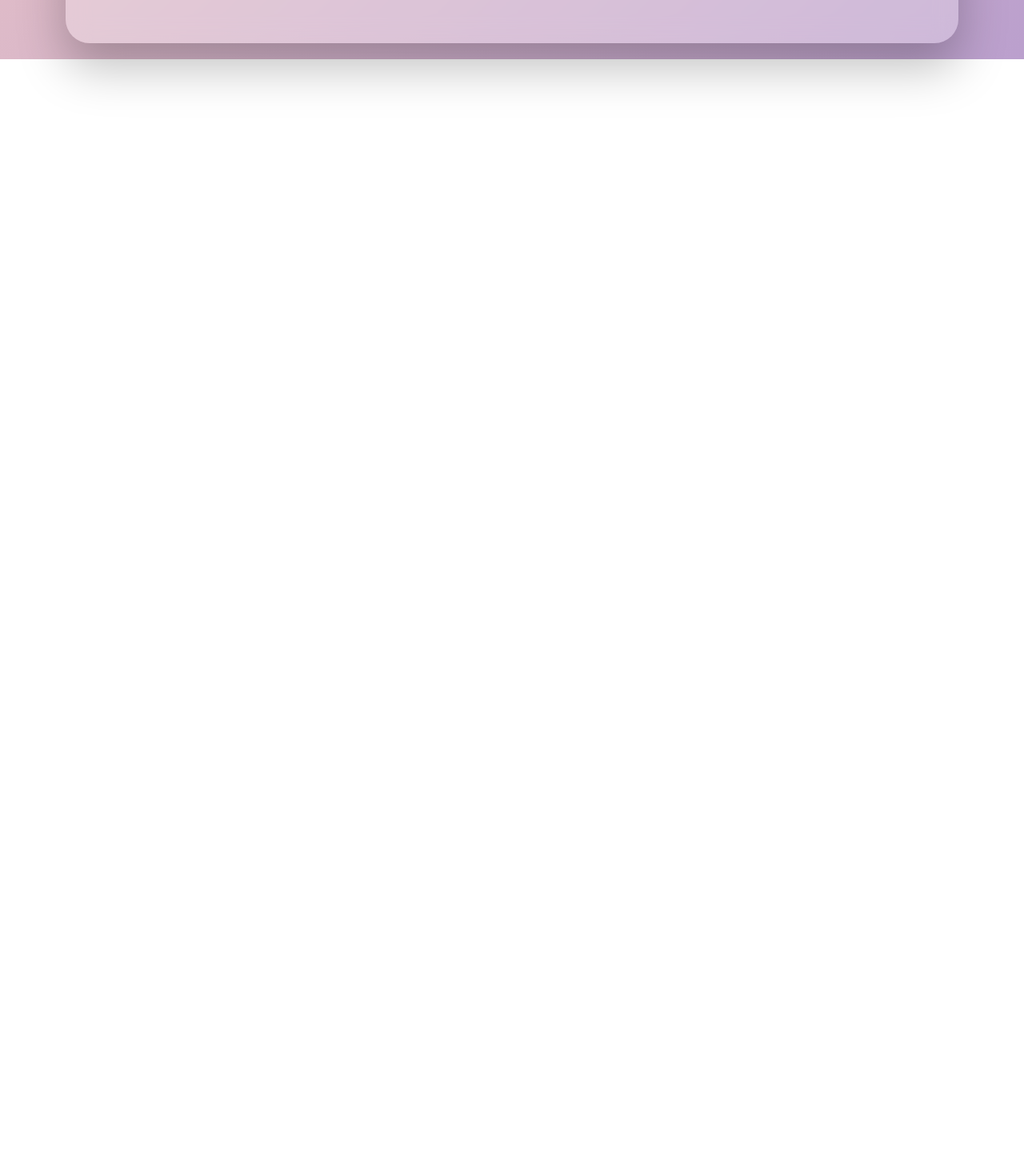
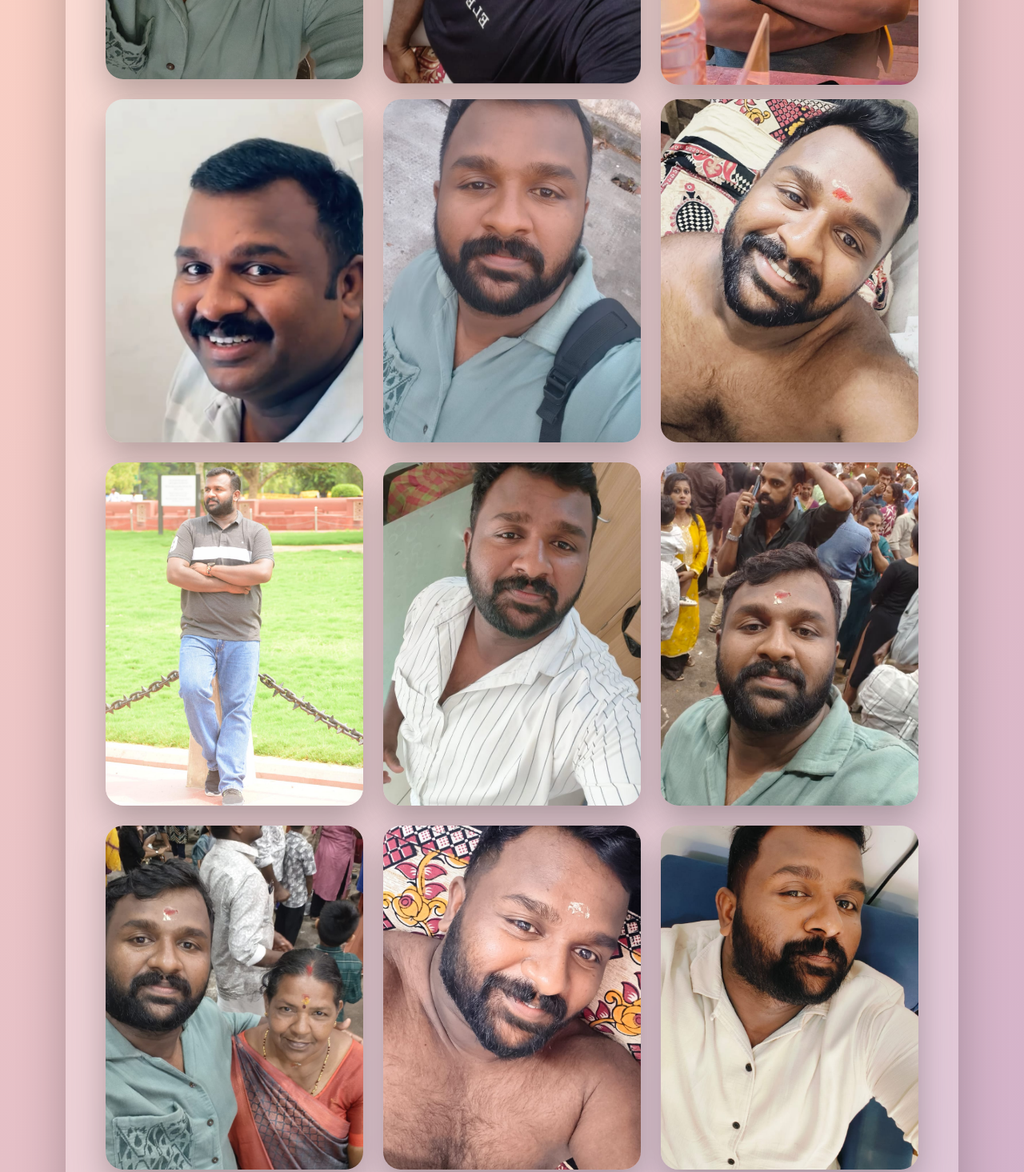
Before and after one commit to sahad669/birthday-card, a plain HTML site: page content.html in a window 1280 px wide. Shown: the part 900-2365 px from the top of the page at 80% size. Before the commit the page ends 974 px from the top, so only its background shows below. Drawn offline with Linux system fonts and the light colour scheme.

Commit message:
added more images

```diff
--- a/content.html
+++ b/content.html
@@ -9,15 +9,19 @@
 <body>
 
  <div class="container">
-        <h1 class="name">🎉 “Happy Birthday <br> Dear KANNAN” 🎉</h1>
+        <h1 class="name">🎉 “Happy Birthday <br> Shuttumani...” 🎉</h1>
         <br>
         <p class="quote">
-            💛 <strong>Sweet & Heartfelt</strong><br><br>
+            💛 <strong>You are truly special to me in every way.</strong><br><br>
             <strong class="strong"> “To my dearest friend, another year of amazing memories and unstoppable laughter
                 awaits you.,<br>
                 I hope your birthday brings you everything you’ve wished for and so much more.<br />
-                Thank you for being the incredible person who lights up every room you enter!”</strong>
+                Thank you for being the incredible person who lights up every room you enter!”</strong><br>
+                <strong>നീ എന്നും എന്റെ ജീവിതത്തിലെ ഒരു sweet blessing ആണ്.
+ജീവിതം മുഴുവൻ സന്തോഷവും success ഉം നിറയട്ടെ.
+എല്ലാ dreams ഉം നടക്കട്ടെ,<br> always stay smiling.</strong>
         </p>
+
         <br>
         <!-- Photo Section -->
         <div class="gallery">
@@ -33,6 +37,51 @@
                 <img src="images/kannan-04.jpeg.jpeg"
                     alt="Friendship Photo 3">
             </div>
+             <div class="photo">
+                <img src="images/kannan-06.jpeg"
+                    alt="Friendship Photo 4">
+            </div>
+             <div class="photo">
+                <img src="images/kannan-07.jpeg"
+                    alt="Friendship Photo 5">
+            </div>
+             <div class="photo">
+                <img src="images/kannan-16.jpeg"
+                    alt="Friendship Photo 6">
+            </div>
+             <div class="photo">
+                <img src="images/kannan-09.jpeg"
+                    alt="Friendship Photo 7">
+            </div>
+             <div class="photo">
+                <img src="images/kannan-10.jpeg"
+                    alt="Friendship Photo 8">
+            </div>
+             <div class="photo">
+                <img src="images/kannan-11.jpeg"
+                    alt="Friendship Photo 9">
+            </div>
+             <div class="photo">
+                <img src="images/kannan-12.jpeg"
+                    alt="Friendship Photo 10">
+            </div>
+             <div class="photo">
+                <img src="images/kannan-15.jpeg"
+                    alt="Friendship Photo 11">
+            </div>
+             <div class="photo">
+                <img src="images/kannan-14.jpeg"
+                    alt="Friendship Photo 12">
+            </div>
+             <div class="photo">
+                <img src="images/kannan-13.jpeg"
+                    alt="Friendship Photo 13">
+            </div>
+             <div class="photo">
+                <img src="images/kannan-08.jpeg"
+                    alt="Friendship Photo 14">
+            </div>
+
         </div>
         <p class="footer">💖 Forever grateful for you 💖</p>
 
--- a/style.css
+++ b/style.css
@@ -80,14 +80,13 @@ p,
 /* ===== Gallery ===== */
 .gallery {
   display: grid;
-  grid-template-columns: repeat(auto-fit, minmax(180px, 1fr));
+  grid-template-columns: repeat(auto-fit, minmax(260px, 1fr));
   gap: 25px;
   margin-top: 30px;
-
 }
 /* ===== Photos ===== */
 .photo {
-  aspect-ratio: 1 / 1;
+  aspect-ratio: 3 / 4;
   border-radius: 22px;
   overflow: hidden;
   box-shadow: 0 20px 40px rgba(0, 0, 0, 0.25);
@@ -103,7 +102,7 @@ p,
   width: 100%;
   height: 100%;
   object-fit: cover;
-   object-position: top;
+  object-position: center;
   transition: transform 0.6s ease;
 }
 .photo:hover img {
```
Also changed, not shown: images/kannan-06.jpeg (added), images/kannan-07.jpeg (added), images/kannan-08.jpeg (added), images/kannan-09.jpeg (added), images/kannan-10.jpeg (added), images/kannan-11.jpeg (added), images/kannan-12.jpeg (added), images/kannan-13.jpeg (added), images/kannan-14.jpeg (added), images/kannan-15.jpeg (added), images/kannan-16.jpeg (added).
